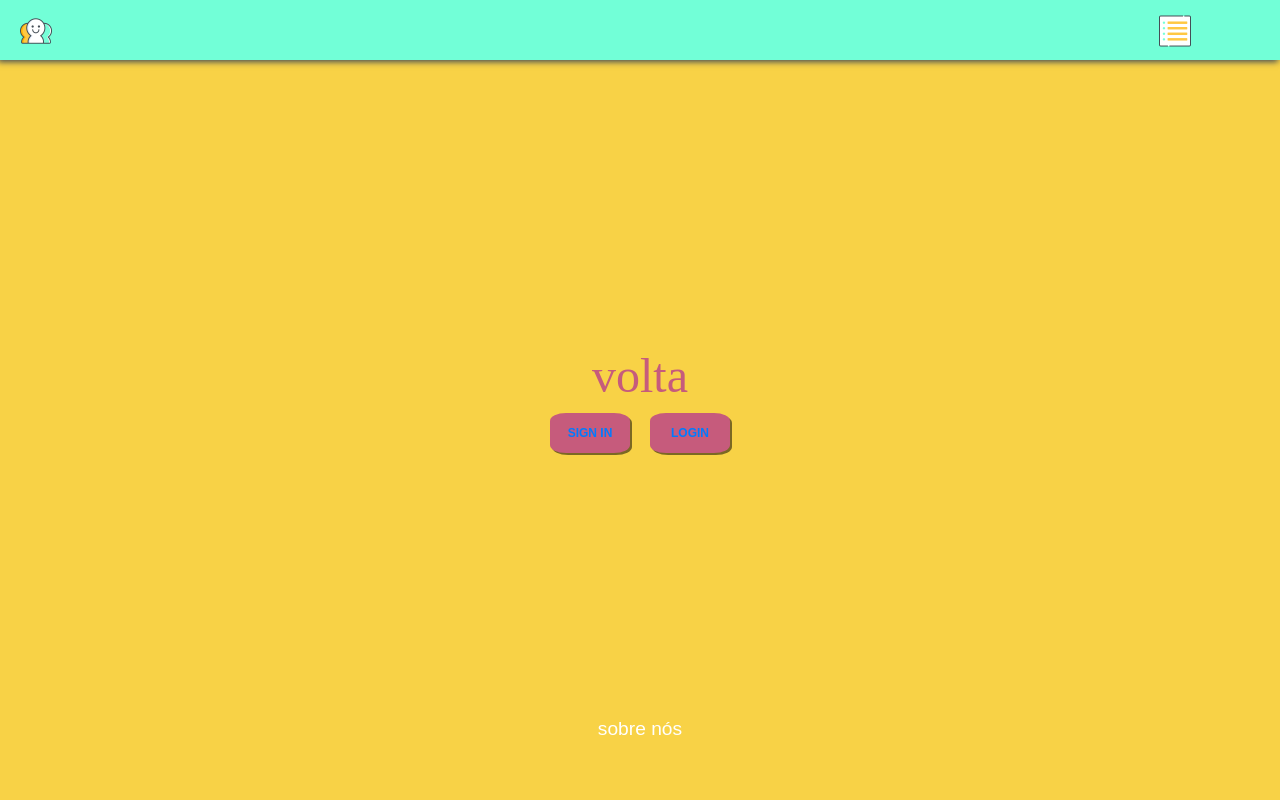
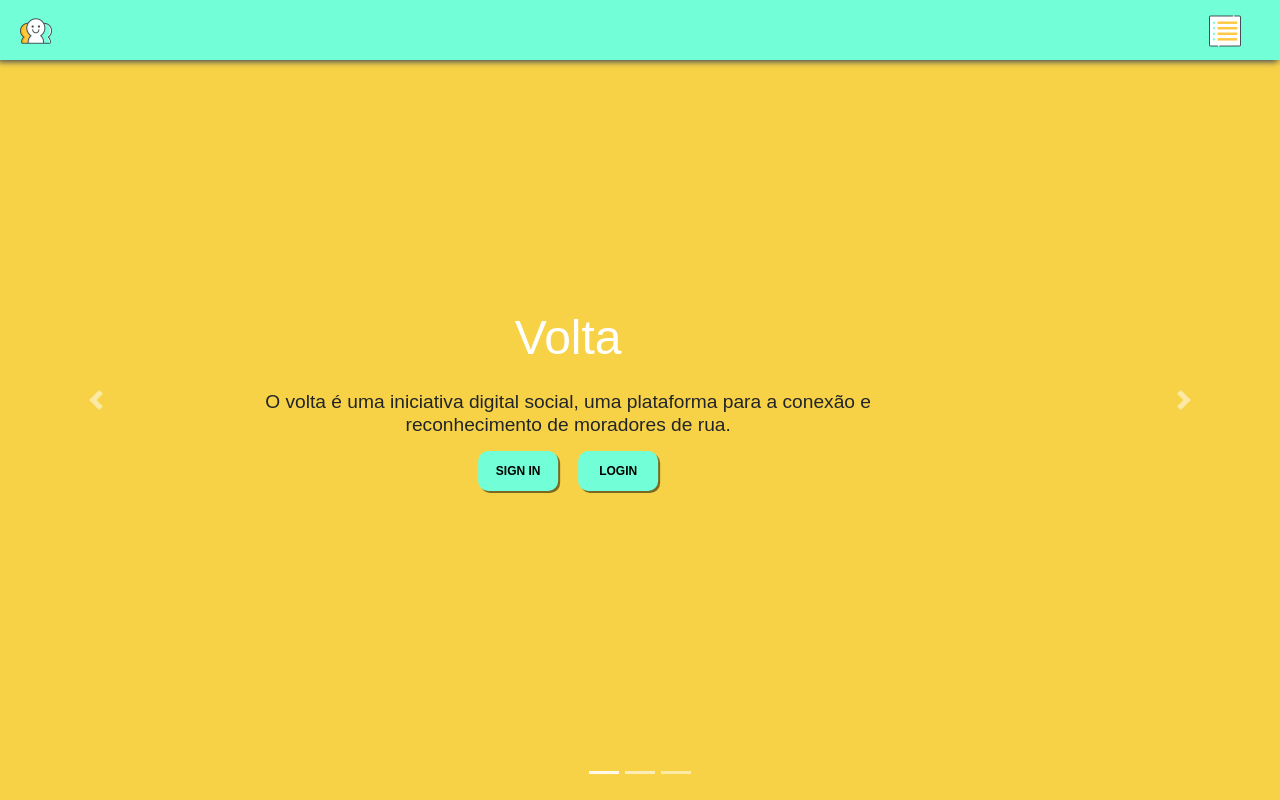
Before and after one commit to amancioandre/volta, a React app: page / in a window 1280 px wide. Built offline with nearby package versions, Linux system fonts and the light colour scheme; no server answers.

Commit message:
New Landing

```diff
--- a/src/components/Landing/Landing.css
+++ b/src/components/Landing/Landing.css
@@ -14,9 +14,16 @@
 
 .Landing h1 {
   font-size: 3rem;
-  font-family: cursive;
+  font-family: Arial, Helvetica, sans-serif;
   text-align: center;
-  color: rgba(198, 91, 124, 1);
+  color: white;
+}
+
+.Landing h4 {
+  width: 60%;
+  font-size: 1.2rem;
+  margin: 15px 0;
+  text-align: center;
 }
 
 .Landing button {
@@ -25,13 +32,20 @@
   display: inline-block;
   width: 80px;
   height: 40px;
-  border-radius: 20%;
+  border-radius: 10px;
   border: none;
   box-shadow: 2px 2px rgba(0,0,0,0.5);
   font-weight: 800;
   text-transform: uppercase;
-  background-color: rgba(198, 91, 124, 1);
-  color: white;
+  background-color: #72FFD7;
+  color: black;
+}
+
+.Landing a,
+.Landing a:hover,
+.Landing a:visited {
+  text-decoration: none;
+  color: black;
 }
 
 .Landing p {
@@ -44,3 +58,14 @@
   position: absolute;
   bottom: 40px;
 }
+
+.Slides {
+  position: fixed;
+  top: 0;
+  left: 0;
+  margin: 90px;
+  padding: 0;
+  height: 100%;
+  width: 100%;
+  background-color: yellow;
+}
--- a/src/components/Landing/Landing.js
+++ b/src/components/Landing/Landing.js
@@ -1,31 +1,121 @@
-import React from 'react';
+import React, { Component } from 'react';
+import {
+  Carousel,
+  CarouselItem,
+  CarouselControl,
+  CarouselIndicators,
+  CarouselCaption
+} from 'reactstrap';
 import { Link } from 'react-router-dom';
 
 import './Landing.css';
 
-const landing = (props) => {
-  return (
-    <div className="Landing">
+const items = [
+  {
+    id: 0,
+    text: 'O volta é uma iniciativa digital social, uma plataforma para a conexão e reconhecimento de moradores de rua.',
+    altText: 'O que é o Volta?',
+    caption: 'Social'
+  },
+  {
+    id: 1,
+    text: 'Nós visamos o auxílio ao próximo, na recuperação da dignidade do morador de rua e no reencontro com sua família.',
+    altText: 'O que fazemos?',
+    caption: 'Digital'
+  },
+  {
+    id: 2,
+    text: 'Ajude ao volta, divulgue!',
+    altText: 'Começar!',
+    caption: 'Conectado'
+  }
+];
+
+class Landing extends Component {
+  constructor(props) {
+    super(props);
+    this.state = { activeIndex: 0 };
+    this.next = this.next.bind(this);
+    this.previous = this.previous.bind(this);
+    this.goToIndex = this.goToIndex.bind(this);
+    this.onExiting = this.onExiting.bind(this);
+    this.onExited = this.onExited.bind(this);
+  }
+
+  onExiting() {
+    this.animating = true;
+  }
+
+  onExited() {
+    this.animating = false;
+  }
+
+  next() {
+    if (this.animating) return;
+    const nextIndex = this.state.activeIndex === items.length - 1 ? 0 : this.state.activeIndex + 1;
+    this.setState({ activeIndex: nextIndex });
+  }
+
+  previous() {
+    if (this.animating) return;
+    const nextIndex = this.state.activeIndex === 0 ? items.length - 1 : this.state.activeIndex - 1;
+    this.setState({ activeIndex: nextIndex });
+  }
+
+  goToIndex(newIndex) {
+    if (this.animating) return;
+    this.setState({ activeIndex: newIndex });
+  }
+
+  render() {
+    const { activeIndex } = this.state;
+
+    const slides = items.map((item) => {
+      return (
+        <CarouselItem
+          className="custom-tag"
+          tag="div"
+          key={item.id}
+          onExiting={this.onExiting}
+          onExited={this.onExited}
+        >
+          <div className="Landing">
+            <h1>Volta</h1>
+
+            <h4>{item.text}</h4>
+            <div>
+              <button><Link to='/signup'>Sign in</Link></button>
+              <button><Link to='/login'>Login</Link></button>
+            </div>
+          </div>
+        </CarouselItem>
+      );
+    });
+
+    return (
       <div>
-        <h1>volta</h1>
+        <style>
+          {
+            `.custom-tag {
+                max-width: 100%;
+                height: 100vh;
+                background: #F5BD42;
+              }`
+          }
+        </style>
+        <Carousel
+          activeIndex={activeIndex}
+          next={this.next}
+          previous={this.previous}
+        >
+          <CarouselIndicators items={items} activeIndex={activeIndex} onClickHandler={this.goToIndex} />
+          {slides}
+          <CarouselControl direction="prev" directionText="Previous" onClickHandler={this.previous} />
+          <CarouselControl direction="next" directionText="Next" onClickHandler={this.next} />
+        </Carousel>
       </div>
-      {/* <div>
-        <p> O volta é um jeito de ajudar as pessoas carentes moradoras de rua e
-            desaparecidos a recuperar seus laços familiares.
-        </p>
-        <p>
-          Se você é agente social, se cadastre para ter acesso ao banco de dados de
-          moradores e desaparecidos. Você também poderá cadastrar a população que acompanha,
-          sua ajuda é essencial!
-        </p>
-      </div> */}
-      <div>
-        <button><Link to='/signup'>Sign in</Link></button>
-        <button><Link to='/login'>Login</Link></button>
-      </div>
-      <p id="about">sobre nós</p>
-    </div>
-  )
+    );
+  }
 }
 
-export default landing;
+export default Landing;
--- a/src/components/Navigation/Nav.css
+++ b/src/components/Navigation/Nav.css
@@ -25,7 +25,7 @@
   margin: 0;
   padding: 0;
   height: 100%;
-  width: 170px;
+  width: 70px;
   display: flex;
   justify-content: space-around;
   box-sizing: border-box;
--- a/src/components/NavigationalItems/NavigationaItems.js
+++ b/src/components/NavigationalItems/NavigationaItems.js
@@ -38,10 +38,10 @@ const navigationalItems = (props) => {
 
           <li>About</li>
           <li>
-          <Link to='/' onClick={clickHandler}>
+            <Link to='/' onClick={clickHandler}>
               Logout
             </Link>
-            </li>
+          </li>
         </ul>
       </div>
     )
@@ -51,16 +51,16 @@ const navigationalItems = (props) => {
     <ul>
       <li>
         <Link to='/login'>
-          Login
+          <img src="/img/icons/home.png" /> Login
         </Link>
       </li>
 
       <li>
         <Link to='/signup'>
-          Signup
+          <img src="/img/icons/pen.png" /> Signup
         </Link>
       </li>
-      <li>About</li>
+      {/* <li>About</li> */}
     </ul>
   </div>)
   }
```
Also changed, not shown: public/img/icons/home.png (added), public/img/icons/pen.png (added).
